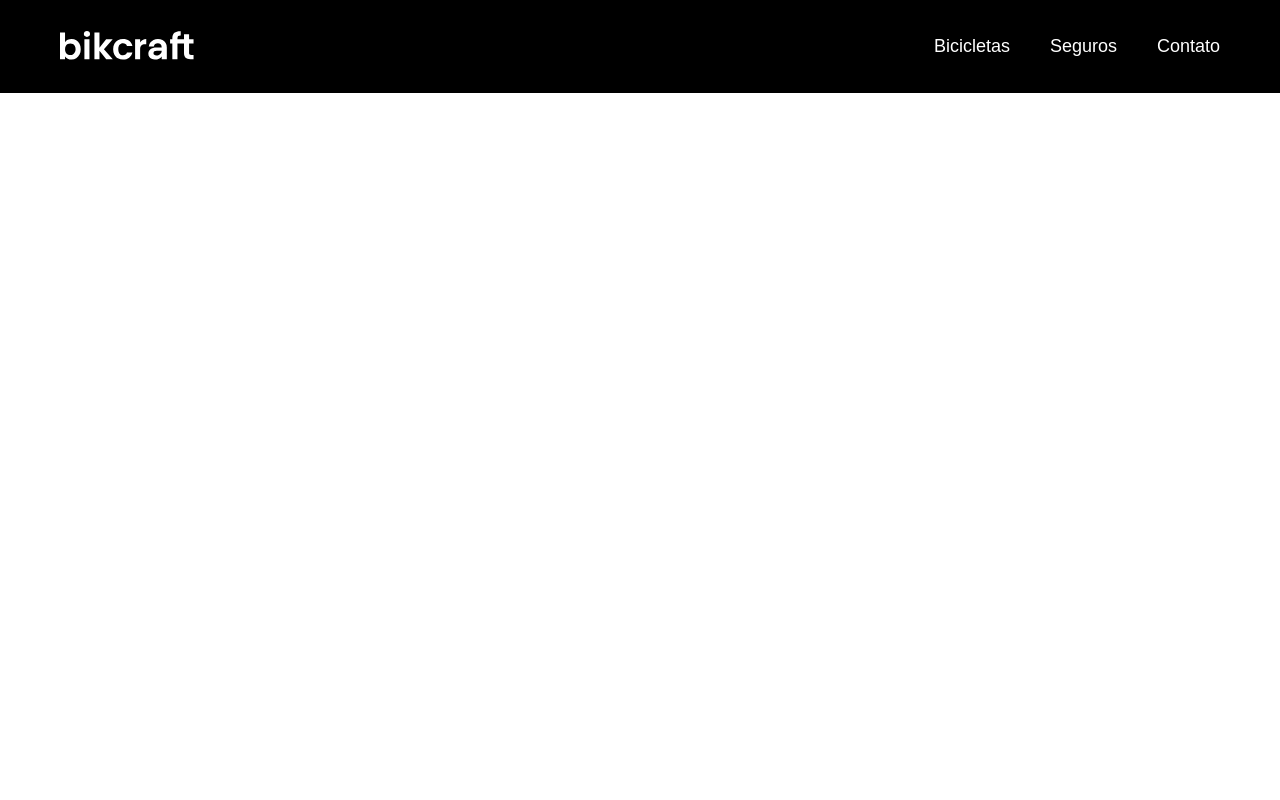
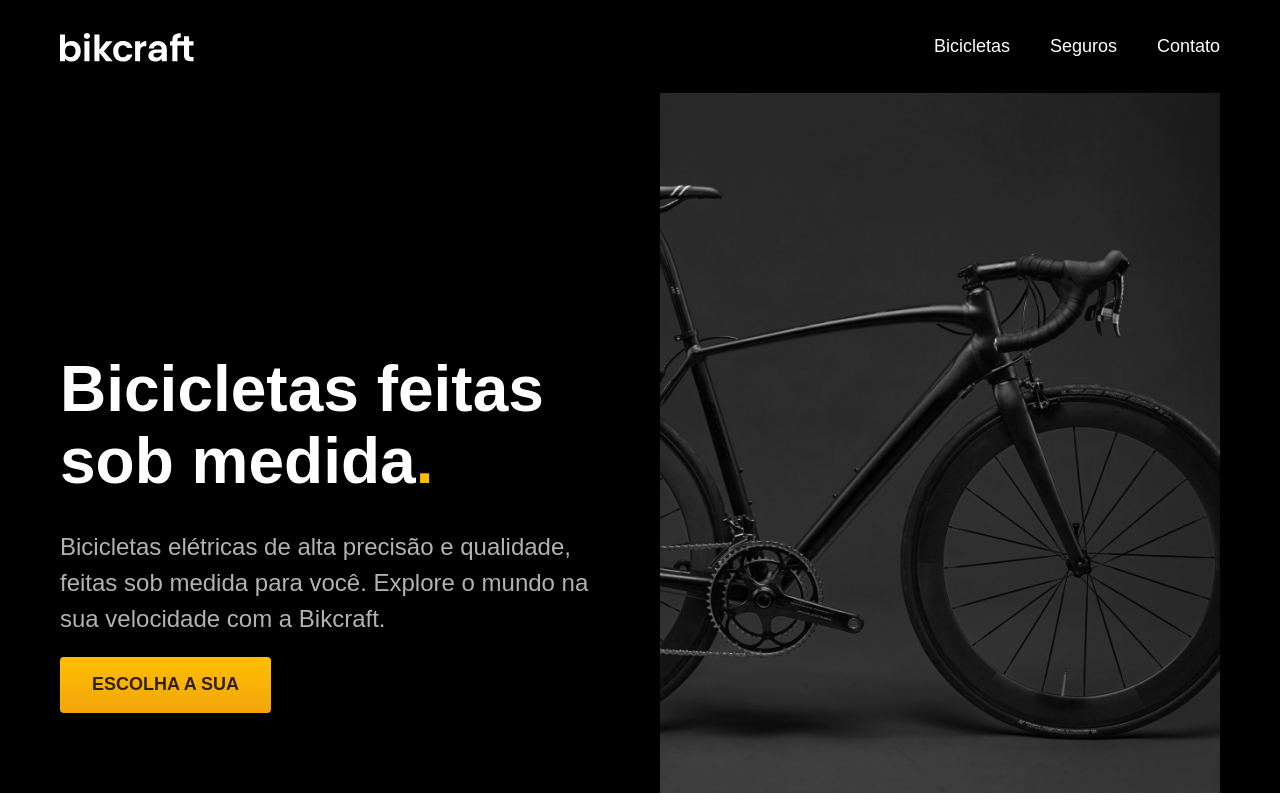
Before and after one commit to IsmenioPaulo/bikcraft, a plain HTML site: page index.html in a window 1280 px wide. Drawn offline with Linux system fonts and the light colour scheme.

Commit message:
Atualizaçoes no main, alguns estilos principais

```diff
--- a/css/estilo.css
+++ b/css/estilo.css
@@ -1,5 +1,9 @@
 body {
   font-family: Arial, Helvetica, sans-serif;
+  margin: 0px;
+}
+
+h1, ul, p {
   margin: 0px;
 }
 
@@ -12,6 +16,12 @@ ul {
 
 a  {
   text-decoration: none;
+  color: inherit;
+}
+
+img {
+  max-width: 100%;
+  display: block;
 }
 
 .header-bg {
@@ -89,3 +99,61 @@ a  {
 
   }
 }
+
+
+.introducao-bg {
+  background: #000000;
+  color: #ffffff;
+
+}
+
+.introducao {
+  display: grid;
+  grid-template-columns: 1fr 1fr;
+  gap: 0px 40px;
+  box-sizing: border-box; /*Para somar os paddings com max-width*/
+  max-width: 1200px;
+  padding-left: 20px;
+  padding-right: 20px;
+  margin-left: auto;
+  margin-right: auto;
+}
+
+.introducao-conteudo {
+  align-self: end;
+  padding-bottom: 80px;
+}
+
+.introducao h1 {
+  margin-bottom: 32px;
+  font-size: 64px;
+  line-height: 1.125;
+}
+
+.introducao h1 span {
+  color: #FFBB00;
+}
+
+.introducao p {
+  margin-bottom: 20px;
+  font-size: 24px;
+  line-height: 1.5;
+  color: #b2b2b2;
+}
+
+.introducao a {
+  display: inline-block;  /*Para ele pegar o padding coretamente*/
+  padding: 16px 32px;
+  background: linear-gradient(#ffbf00, #f2a50c);
+  border-radius: 4px;
+  box-shadow: 0 1px 2px rgba(0, 0, 0, .1) ;
+  text-transform: uppercase;
+  color: #332200;
+  font-size: 18px;
+  line-height: 1.33;
+  font-weight: bold;
+}
+
+.introducao a:hover {
+  background: linear-gradient(#ffb60d, #e59317);
+}
--- a/index.html
+++ b/index.html
@@ -28,6 +28,16 @@
     </div>
   </header>
 
+  <main class="introducao-bg">
+    <div class="introducao">
+        <div class="introducao-conteudo"> <!--Para segurar o conteudo e imagem ficar do outro lado sem precisar de muuito css-->
+          <h1>Bicicletas feitas sob medida<span>.</span></h1>
+          <p>Bicicletas elétricas de alta precisão e qualidade, feitas sob medida para você. Explore o mundo na sua velocidade com a Bikcraft.</p>
+          <a href="./bicicletas.html">Escolha a sua</a>
+        </div>
+        <img src="./img/fotos/introducao.jpg" alt="Bicicleta eletrica preta">
+    </div>
+  </main>
 </body>
 
 </html>
```
